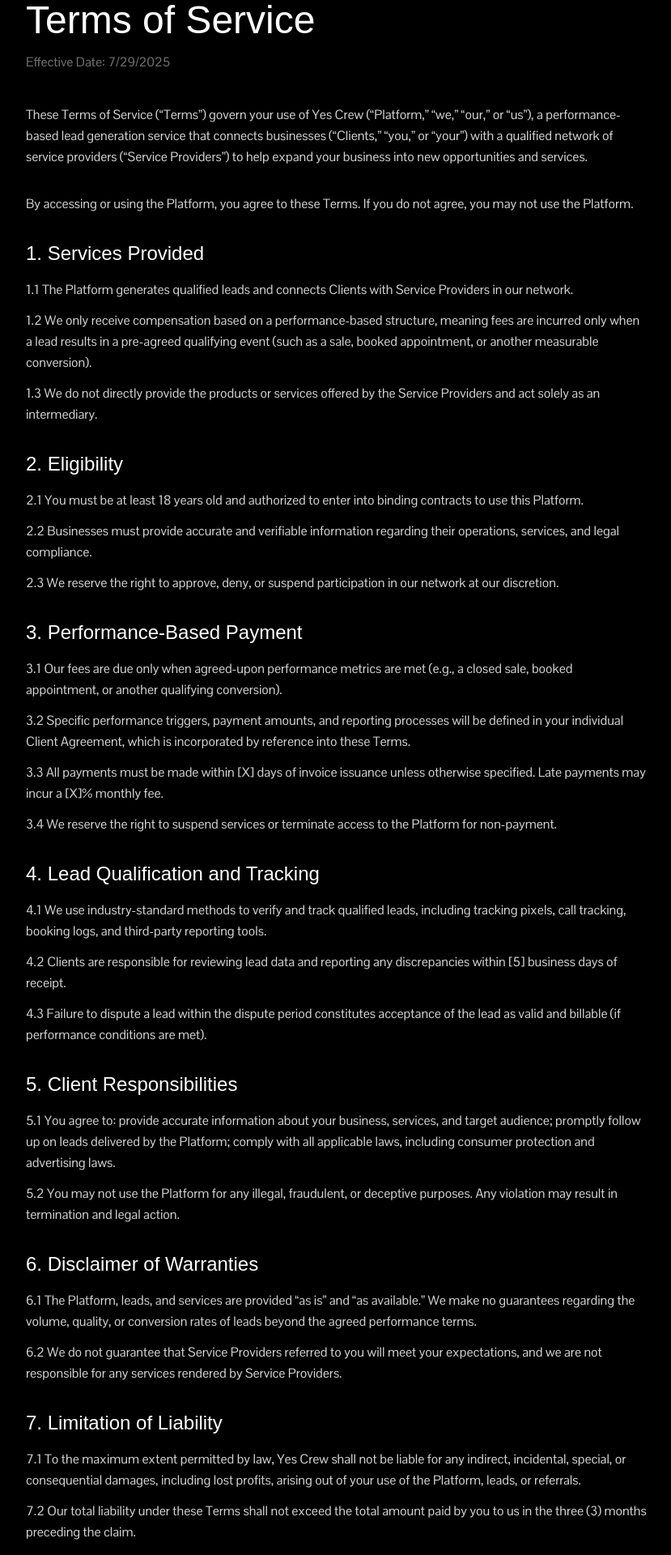
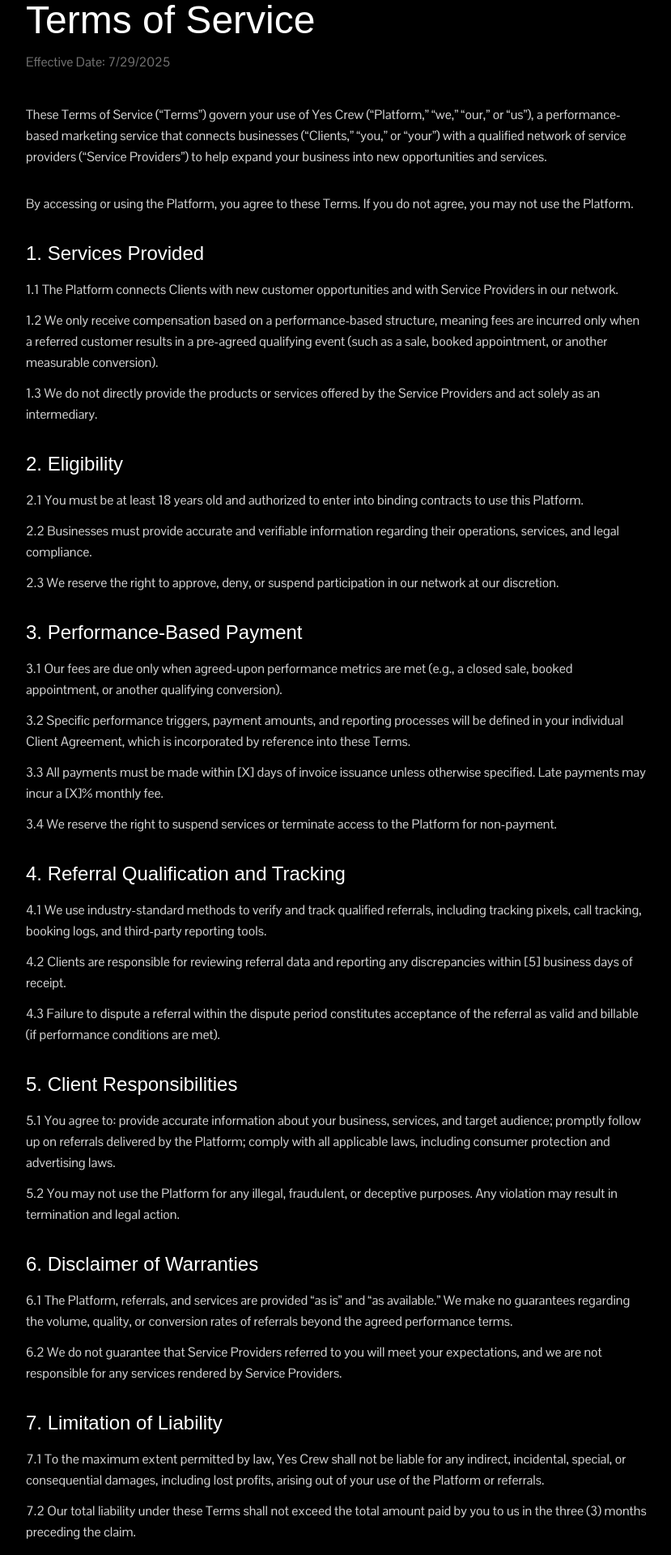
Before and after one commit to mperlmutter83/yescrew, a Next.js app: page /terms-of-service in a window 1280 px wide. Shown: the part 160-2080 px from the top of the page at 81% size, without its empty margins (224-1053 px from the left). Built offline with nearby package versions, Linux system fonts and the light colour scheme; a web font is replaced by a local one.

Commit message:
Carrier compliance: remove SEO service listing and lead-generation language

```diff
--- a/src/app/page.tsx
+++ b/src/app/page.tsx
@@ -29,7 +29,7 @@
 ];
 
 const everythingYouNeed = [
-  { emoji: "🚀", title: "Get More Clients", items: ["Website", "SEO", "Social Media"] },
+  { emoji: "🚀", title: "Get More Clients", items: ["Website", "Social Media"] },
   { emoji: "💰", title: "Close More Clients", items: ["Appointment Booking", "CRM System"] },
   { emoji: "🤖", title: "Automate Everything", items: ["AI Assistant", "Follow-Ups"] },
 ];
@@ -153,7 +153,7 @@
           <div className="text-[#ff0000] text-2xl md:text-3xl font-bold space-y-2 mb-10 font-sans">
             <p>No upfront cost</p>
             <p>No contracts</p>
-            <p>You only pay when you get paid</p>
+            <p>You only pay when you get results</p>
           </div>
           <Link
             href="/apply-to-risk-free-marketing"
@@ -204,8 +204,8 @@
             </p>
             <div className="space-y-3 text-xl text-white">
               <p>We build everything for you</p>
-              <p>We send you real clients</p>
-              <p>You only pay after you get paid!</p>
+              <p>We connect you with real customers</p>
+              <p>You only pay for real results!</p>
             </div>
           </div>
         </div>
--- a/src/app/privacy-policy/page.tsx
+++ b/src/app/privacy-policy/page.tsx
@@ -19,8 +19,8 @@
             and security of the businesses and service providers who use our
             platform (“you,” “your”). This Privacy Policy explains how we
             collect, use, store, and share your information when you use our
-            lead generation platform (the “Platform”), which operates on a
-            performance-based model and connects businesses with a qualified
+            performance-based marketing platform (the “Platform”), which
+            operates on a performance-based model and connects businesses with a qualified
             network of service providers to help them expand into new
             opportunities and services.
           </p>
@@ -60,10 +60,10 @@
                 improve our services and ensure proper functionality.
               </li>
             </ul>
-            <h3 className="text-xl text-white mb-2">d. Referral and Lead Data</h3>
+            <h3 className="text-xl text-white mb-2">d. Referral and Customer Data</h3>
             <ul className="list-disc list-inside ml-2 space-y-1">
               <li>
-                For leads we generate or service provider connections, we may
+                For customer referrals and service provider connections, we may
                 collect information such as business size, industry, service
                 needs, and any additional qualifying details necessary to match
                 you with the right partners.
@@ -91,7 +91,7 @@
               </li>
               <li>
                 Communicate with You: Send updates, confirmations, and
-                notifications regarding leads, opportunities, and transactions.
+                notifications regarding referrals, opportunities, and transactions.
               </li>
               <li>
                 Comply with Legal Obligations: Maintain records for auditing,
--- a/src/app/risk-free-marketing/page.tsx
+++ b/src/app/risk-free-marketing/page.tsx
@@ -6,18 +6,18 @@
 export const metadata: Metadata = {
   title: "Risk FREE Marketing® - Yes Crew",
   description:
-    "We Bring You Clients. Get a Website, Leads, and Systems Built For You — $0 Upfront. We build everything for you, we send you real clients, you only pay after you get paid.",
+    "We Bring You Clients. Get a Website, Customers, and Systems Built For You — $0 Upfront. We build everything for you and you only pay when you get results.",
 };
 
 const everythingYouNeed = [
-  { emoji: "🚀", title: "Get More Clients", items: ["Website", "SEO", "Social Media"] },
+  { emoji: "🚀", title: "Get More Clients", items: ["Website", "Social Media"] },
   { emoji: "💰", title: "Close More Clients", items: ["Appointment Booking", "CRM System"] },
   { emoji: "🤖", title: "Automate Everything", items: ["AI Assistant", "Follow-Ups"] },
 ];
 
 const steps = [
   { title: "Step 1:", text: "We build your system" },
-  { title: "Step 2:", text: "We send you clients" },
+  { title: "Step 2:", text: "We connect you with customers" },
   { title: "Step 3:", text: "You only pay when you get results" },
 ];
 
@@ -44,14 +44,14 @@
       "No! We only get paid on the clients we bring you. If you bring in your own clients you keep 100%.",
   },
   {
-    question: "How Does Yes Crew Track it's Leads?",
+    question: "How Does Yes Crew Track Results?",
     answer:
-      "We will be setting up a separate website, social media channels and other marketing assets to Yes Crew will own. Including a new phone number used for tracking purposes. We have various systems to monitor our leads using AI and special algorithms to determine how leads are performing.",
+      "We will be setting up a separate website, social media channels and other marketing assets to Yes Crew will own. Including a new phone number used for tracking purposes. We have various systems to monitor performance using AI and special algorithms to determine how campaigns are performing.",
   },
   {
     question: "What are the Service Providers Responsibilities?",
     answer:
-      "We ask that as a partner you get us updates, follow up with leads and do a good job with clients.",
+      "We ask that as a partner you get us updates, follow up with the customers we connect you with and do a good job with them.",
   },
   {
     question: "Can I Refer Clients to Yes Crew?",
@@ -100,7 +100,7 @@
             We Bring You Clients
           </h1>
           <p className="text-xl text-neutral-300 mb-2">
-            Get a Website, Leads, and Systems Built For You
+            Get a Website, Customers, and Systems Built For You
           </p>
           <p className="text-2xl text-white font-bold font-sans mb-8">
             $0 Upfront
@@ -132,7 +132,7 @@
           <div className="text-[#ff0000] text-2xl md:text-3xl font-bold space-y-2 font-sans">
             <p>No upfront cost</p>
             <p>No contracts</p>
-            <p>You only pay when you get paid</p>
+            <p>You only pay when you get results</p>
           </div>
         </div>
       </section>
@@ -164,8 +164,8 @@
           </p>
           <div className="space-y-3 text-xl text-white">
             <p>We build everything for you</p>
-            <p>We send you real clients</p>
-            <p>You only pay after you get paid!</p>
+            <p>We connect you with real customers</p>
+            <p>You only pay for real results!</p>
           </div>
         </div>
       </section>
--- a/src/app/terms-of-service/page.tsx
+++ b/src/app/terms-of-service/page.tsx
@@ -2,15 +2,15 @@
 
 export const metadata: Metadata = {
   title: "Terms of Service - Yes Crew",
-  description: "Yes Crew Terms of Service — performance-based lead generation platform terms.",
+  description: "Yes Crew Terms of Service — performance-based marketing platform terms.",
 };
 
 const sections = [
   {
     title: "1. Services Provided",
     body: [
-      "1.1 The Platform generates qualified leads and connects Clients with Service Providers in our network.",
-      "1.2 We only receive compensation based on a performance-based structure, meaning fees are incurred only when a lead results in a pre-agreed qualifying event (such as a sale, booked appointment, or another measurable conversion).",
+      "1.1 The Platform connects Clients with new customer opportunities and with Service Providers in our network.",
+      "1.2 We only receive compensation based on a performance-based structure, meaning fees are incurred only when a referred customer results in a pre-agreed qualifying event (such as a sale, booked appointment, or another measurable conversion).",
       "1.3 We do not directly provide the products or services offered by the Service Providers and act solely as an intermediary.",
     ],
   },
@@ -32,31 +32,31 @@
     ],
   },
   {
-    title: "4. Lead Qualification and Tracking",
+    title: "4. Referral Qualification and Tracking",
     body: [
-      "4.1 We use industry-standard methods to verify and track qualified leads, including tracking pixels, call tracking, booking logs, and third-party reporting tools.",
-      "4.2 Clients are responsible for reviewing lead data and reporting any discrepancies within [5] business days of receipt.",
-      "4.3 Failure to dispute a lead within the dispute period constitutes acceptance of the lead as valid and billable (if performance conditions are met).",
+      "4.1 We use industry-standard methods to verify and track qualified referrals, including tracking pixels, call tracking, booking logs, and third-party reporting tools.",
+      "4.2 Clients are responsible for reviewing referral data and reporting any discrepancies within [5] business days of receipt.",
+      "4.3 Failure to dispute a referral within the dispute period constitutes acceptance of the referral as valid and billable (if performance conditions are met).",
     ],
   },
   {
     title: "5. Client Responsibilities",
     body: [
-      "5.1 You agree to: provide accurate information about your business, services, and target audience; promptly follow up on leads delivered by the Platform; comply with all applicable laws, including consumer protection and advertising laws.",
+      "5.1 You agree to: provide accurate information about your business, services, and target audience; promptly follow up on referrals delivered by the Platform; comply with all applicable laws, including consumer protection and advertising laws.",
       "5.2 You may not use the Platform for any illegal, fraudulent, or deceptive purposes. Any violation may result in termination and legal action.",
     ],
   },
   {
     title: "6. Disclaimer of Warranties",
     body: [
-      "6.1 The Platform, leads, and services are provided “as is” and “as available.” We make no guarantees regarding the volume, quality, or conversion rates of leads beyond the agreed performance terms.",
+      "6.1 The Platform, referrals, and services are provided “as is” and “as available.” We make no guarantees regarding the volume, quality, or conversion rates of referrals beyond the agreed performance terms.",
       "6.2 We do not guarantee that Service Providers referred to you will meet your expectations, and we are not responsible for any services rendered by Service Providers.",
     ],
   },
   {
     title: "7. Limitation of Liability",
     body: [
-      "7.1 To the maximum extent permitted by law, Yes Crew shall not be liable for any indirect, incidental, special, or consequential damages, including lost profits, arising out of your use of the Platform, leads, or referrals.",
+      "7.1 To the maximum extent permitted by law, Yes Crew shall not be liable for any indirect, incidental, special, or consequential damages, including lost profits, arising out of your use of the Platform or referrals.",
       "7.2 Our total liability under these Terms shall not exceed the total amount paid by you to us in the three (3) months preceding the claim.",
     ],
   },
@@ -106,8 +106,8 @@
         <div className="space-y-8 text-neutral-300 leading-relaxed">
           <p>
             These Terms of Service (“Terms”) govern your use of Yes Crew
-            (“Platform,” “we,” “our,” or “us”), a performance-based lead
-            generation service that connects businesses (“Clients,” “you,” or
+            (“Platform,” “we,” “our,” or “us”), a performance-based marketing
+            service that connects businesses (“Clients,” “you,” or
             “your”) with a qualified network of service providers (“Service
             Providers”) to help expand your business into new opportunities and
             services.
```
